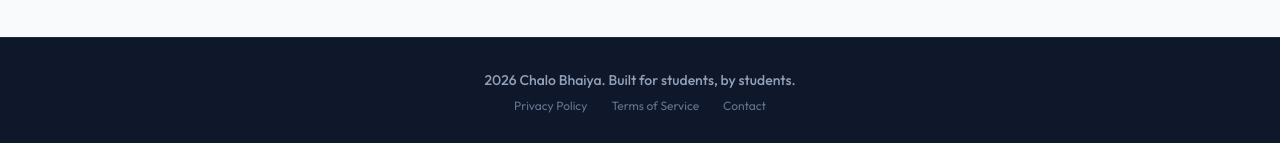
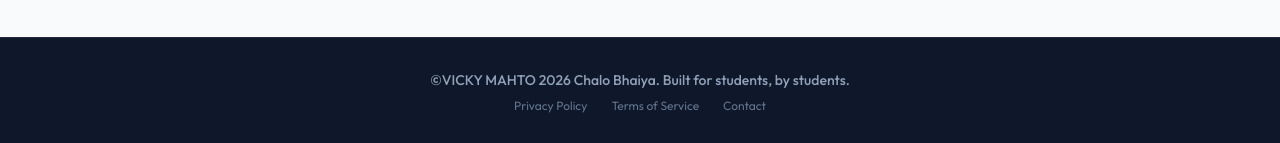
Before and after one commit to vickymahto31/Chalo-Bhaiya, a React (Vite) app in the folder frontend/: page /login in a window 1280 px wide. Shown: the part 764-907 px from the top of the page. Built offline with nearby package versions, Linux system fonts and the light colour scheme; no server answers.

Commit message:
changes in readme.md

```diff
--- a/frontend/src/components/Footer.jsx
+++ b/frontend/src/components/Footer.jsx
@@ -3,7 +3,7 @@
     <div className="max-w-7xl mx-auto px-4 py-8 sm:px-6 lg:px-8">
       <div className="flex flex-col items-center justify-center space-y-2">
         <p className="text-slate-400 text-sm font-medium">
-          2026 Chalo Bhaiya. Built for students, by students.
+          &copy;VICKY MAHTO 2026 Chalo Bhaiya. Built for students, by students.
         </p>
         <div className="flex space-x-6 text-slate-500 text-xs">
           <a href="#" className="hover:text-brand-400 transition-colors">Privacy Policy</a>
```
Also changed, not shown: 1 other file (tests, documents, lock files or other folders).
